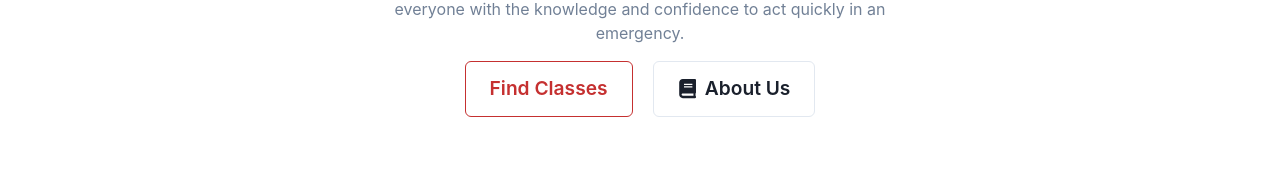
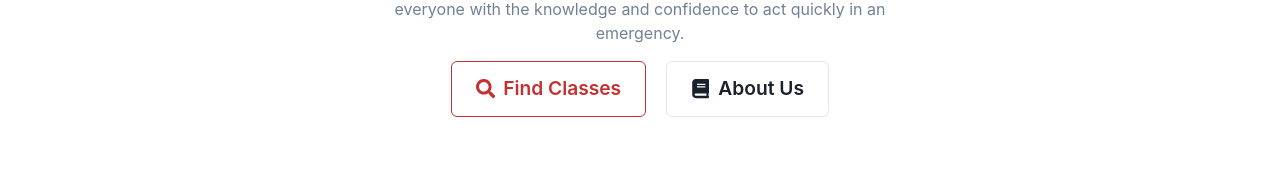
Before and after one commit to PrashantSedhain/cpr-certs, a Next.js app: page /home in a window 1280 px wide. Shown: the part 398-567 px from the top of the page. Built offline with nearby package versions, Linux system fonts and the light colour scheme.

Commit message:
Updated icon in home page

```diff
--- a/src/components/HomeHeroSection.tsx
+++ b/src/components/HomeHeroSection.tsx
@@ -1,7 +1,7 @@
 import * as React from "react";
 import { Container, chakra, Stack, Text, Button, Box } from "@chakra-ui/react";
 // Here we have used react-icons package for the icons
-import { FaBook, FaGithub } from "react-icons/fa";
+import { FaBook, FaSearch } from "react-icons/fa";
 
 const HeroSection = () => {
   return (
@@ -27,7 +27,7 @@ const HeroSection = () => {
           textAlign="center"
           maxW="600px"
         >
-          Be prepared to save a life with CPR certification course {" "}
+          Be prepared to save a life with CPR certification course{" "}
           <chakra.span
             color="red.400"
             bg="linear-gradient(transparent 50%, red.400 50%)"
@@ -46,6 +46,7 @@ const HeroSection = () => {
           spacing={5}
         >
           <Button
+            leftIcon={<FaSearch />}
             colorScheme="red"
             variant="outline"
             rounded="md"
```
